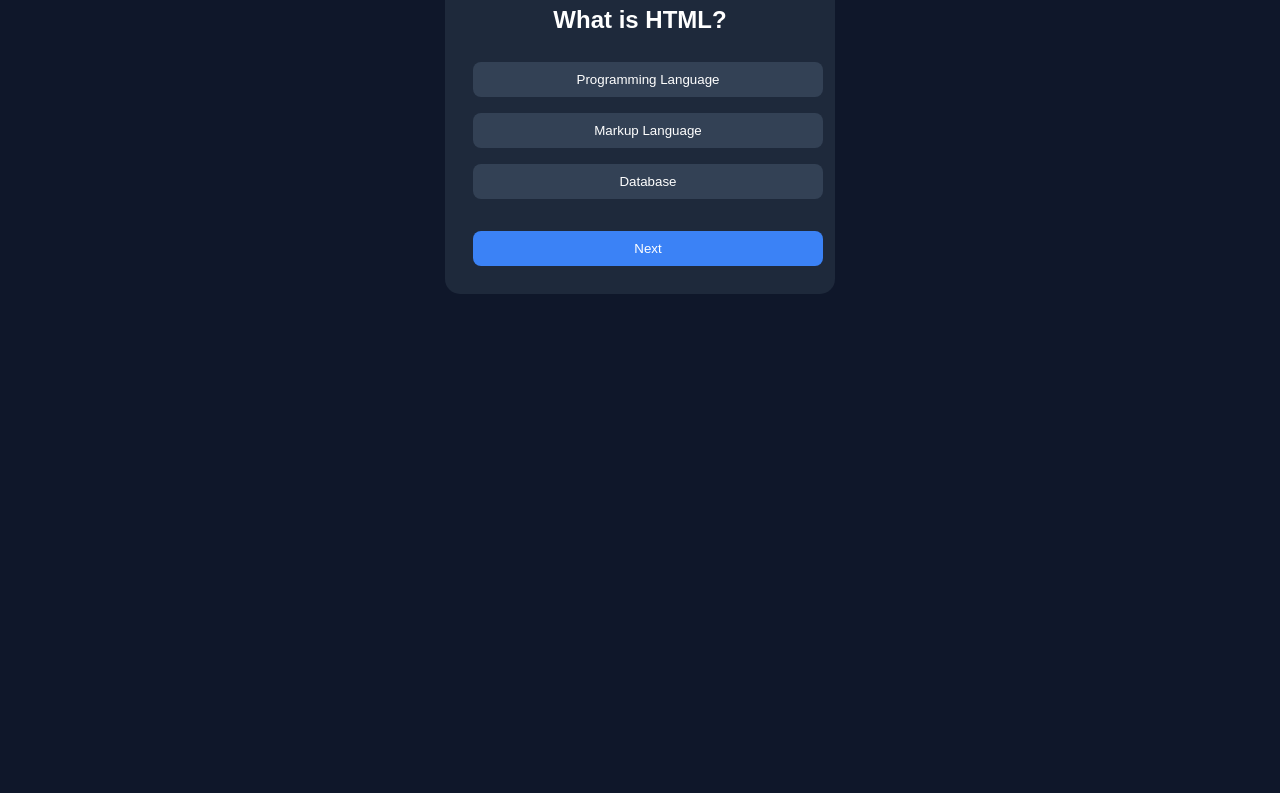
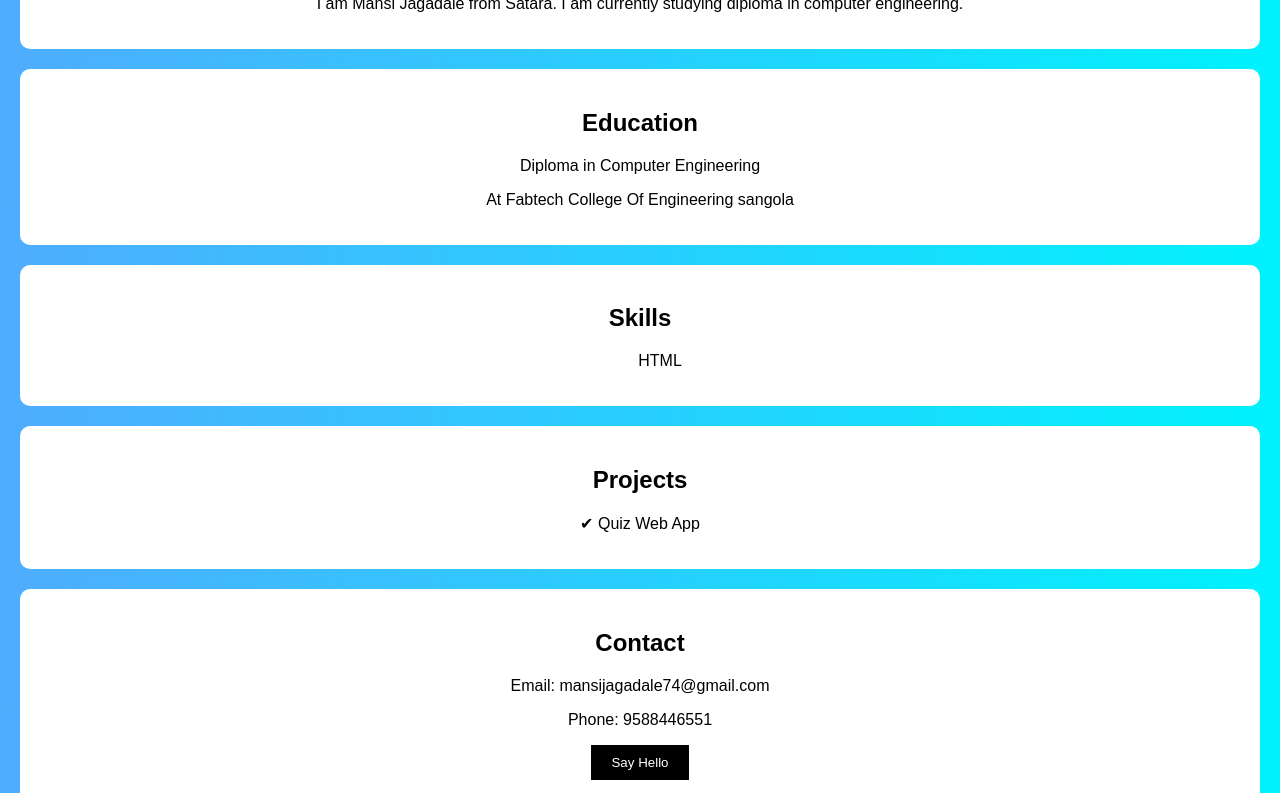
Before and after one commit to mansijagadale74/quizeminaweb, a plain HTML site: page index.html in a window 1280 px wide. Shown: the part 308-1101 px from the top of the page. Before the commit the page ends 816 px from the top, so only its background shows below. Drawn offline with Linux system fonts and the light colour scheme.

Commit message:
Add files via upload

```diff
--- a/index.html
+++ b/index.html
@@ -1,25 +1,52 @@
 <!DOCTYPE html>
-<html>
+<html lang="en">
 <head>
-    <title>QuizMania - Interactive Quiz App</title>
+    <meta charset="UTF-8">
+    <title>Mansi j - Portfolio</title>
     <link rel="stylesheet" href="style.css">
 </head>
 <body>
 
-<div class="quiz-container">
-    <h1>🧠 QuizMania</h1>
+<header>
+    <h1>Hi, I'm Mansi J 👋</h1>
+    <p>Diploma first year sudent </p>
+</header>
 
-    <h2 id="question"></h2>
-    <div id="answers"></div>
-	<p id="message"></p>
+<section>
+    <h2>About Me</h2>
+    <p>
+        I am Mansi Jagadale from Satara. I am currently studying diploma in computer engineering.
 
-    <button id="nextBtn" onclick="nextQuestion()" disabled>Next</button>
+    </p>
+</section>
 
-    <div id="result" class="hide">
-        <h2>Your Score: <span id="score"></span></h2>
-        <button onclick="restartQuiz()">Restart</button>
-    </div>
-</div>
+<section>
+    <h2>Education</h2>
+    <p>Diploma in Computer Engineering </p>
+    <p>At Fabtech College Of Engineering sangola</p>
+</section>
+
+<section>
+    <h2>Skills</h2>
+    <ul>
+        <li>HTML</li>
+
+    </ul>
+</section>
+
+<section>
+    <h2>Projects</h2>
+    <p>✔ Quiz Web App</p>
+
+</section>
+
+<section>
+    <h2>Contact</h2>
+    <p>Email: mansijagadale74@gmail.com</p>
+    <p>Phone: 9588446551</p>
+    <button onclick="showMessage()">Say Hello</button>
+    <p id="msg"></p>
+</section>
 
 <script src="script.js"></script>
 </body>
--- a/script.js
+++ b/script.js
@@ -1,78 +1,3 @@
-let questions = [
-    { question: "What is HTML?", answers: ["Programming Language", "Markup Language", "Database"], correct: 1 },
-    { question: "Which is used for styling?", answers: ["HTML", "CSS", "Python"], correct: 1 },
-    { question: "Which language is used for logic?", answers: ["JavaScript", "CSS", "HTML"], correct: 0 },
-    { question: "What does CSS stand for?", answers: ["Creative Style Sheets", "Cascading Style Sheets", "Color Style Sheets"], correct: 1 }
-];
-
-let current = 0;
-let score = 0;
-
-function loadQuestion() {
-    let q = questions[current];
-    document.getElementById("question").innerText = q.question;
-
-    let answersDiv = document.getElementById("answers");
-    answersDiv.innerHTML = "";
-
-    q.answers.forEach((ans, index) => {
-        let btn = document.createElement("button");
-        btn.innerText = ans;
-        btn.classList.add("answer-btn");
-
-        btn.onclick = () => selectAnswer(btn, index);
-        answersDiv.appendChild(btn);
-    });
-
-    document.getElementById("nextBtn").disabled = true;
+function showMessage() {
+    document.getElementById("msg").innerText = "Hello! Thanks for visiting my website 😊";
 }
-
-function selectAnswer(button, index) {
-    let correctIndex = questions[current].correct;
-    let buttons = document.querySelectorAll(".answer-btn");
-
-    buttons.forEach((btn, i) => {
-        btn.disabled = true;
-
-        if (i === correctIndex) {
-            btn.innerHTML += " ✔";  // correct tick
-            btn.classList.add("correct");
-        }
-    });
-
-    if (index === correctIndex) {
-        button.classList.add("selected");
-        score++;
-    } else {
-        button.innerHTML += " ❌";  // wrong mark
-        button.classList.add("wrong", "selected");
-        showMessage("❌ Wrong Answer!");
-    }
-
-    document.getElementById("nextBtn").disabled = false;
-}
-
-function showMessage(msg) {
-    let message = document.getElementById("message");
-    message.innerText = msg;
-}
-
-function nextQuestion() {
-    document.getElementById("message").innerText = "";
-
-    current++;
-    if (current < questions.length) {
-        loadQuestion();
-    } else {
-        showResult();
-    }
-}
-
-function showResult() {
-    document.querySelector(".quiz-container").innerHTML = `
-        <h2>Your Score: ${score}/${questions.length}</h2>
-        <button onclick="location.reload()">Restart</button>
-    `;
-}
-
-loadQuestion();
--- a/style.css
+++ b/style.css
@@ -1,67 +1,31 @@
 body {
     font-family: Arial;
-    background: #0f172a;
-    color: white;
-    display: flex;
-    justify-content: center;
-    align-items: center;
-    height: 100vh;
-}
-
-.quiz-container {
-    background: #1e293b;
-    padding: 20px;
-    border-radius: 15px;
-    width: 350px;
+    margin: 0;
+    background: linear-gradient(to right, #4facfe, #00f2fe);
+    color: black;
     text-align: center;
 }
 
+header {
+    padding: 40px;
+    background: white;
+}
+
+section {
+    margin: 20px;
+    padding: 20px;
+    background: white;
+    border-radius: 10px;
+}
+
+ul {
+    list-style: none;
+}
+
 button {
-    margin: 8px;
-    padding: 10px;
-    width: 100%;
+    padding: 10px 20px;
+    background: black;
+    color: white;
     border: none;
-    border-radius: 8px;
     cursor: pointer;
 }
-
-.correct {
-    background: green;
-}
-
-.wrong {
-    background: red;
-}
-
-.hide {
-    display: none;
-}
-
-#nextBtn {
-    background: #3b82f6;
-    color: white;
-}
-
-#answers button {
-    background: #334155;
-    color: white;
-}
-.answer-btn {
-    background: #334155;
-    color: white;
-}
-
-.selected {
-    border: 2px solid yellow;
-}
-
-.correct {
-    background: green !important;
-}
-
-.wrong {
-    background: red !important;
-
-.quiz-container {
-    backdrop-filter: blur(10px);
-}
```
